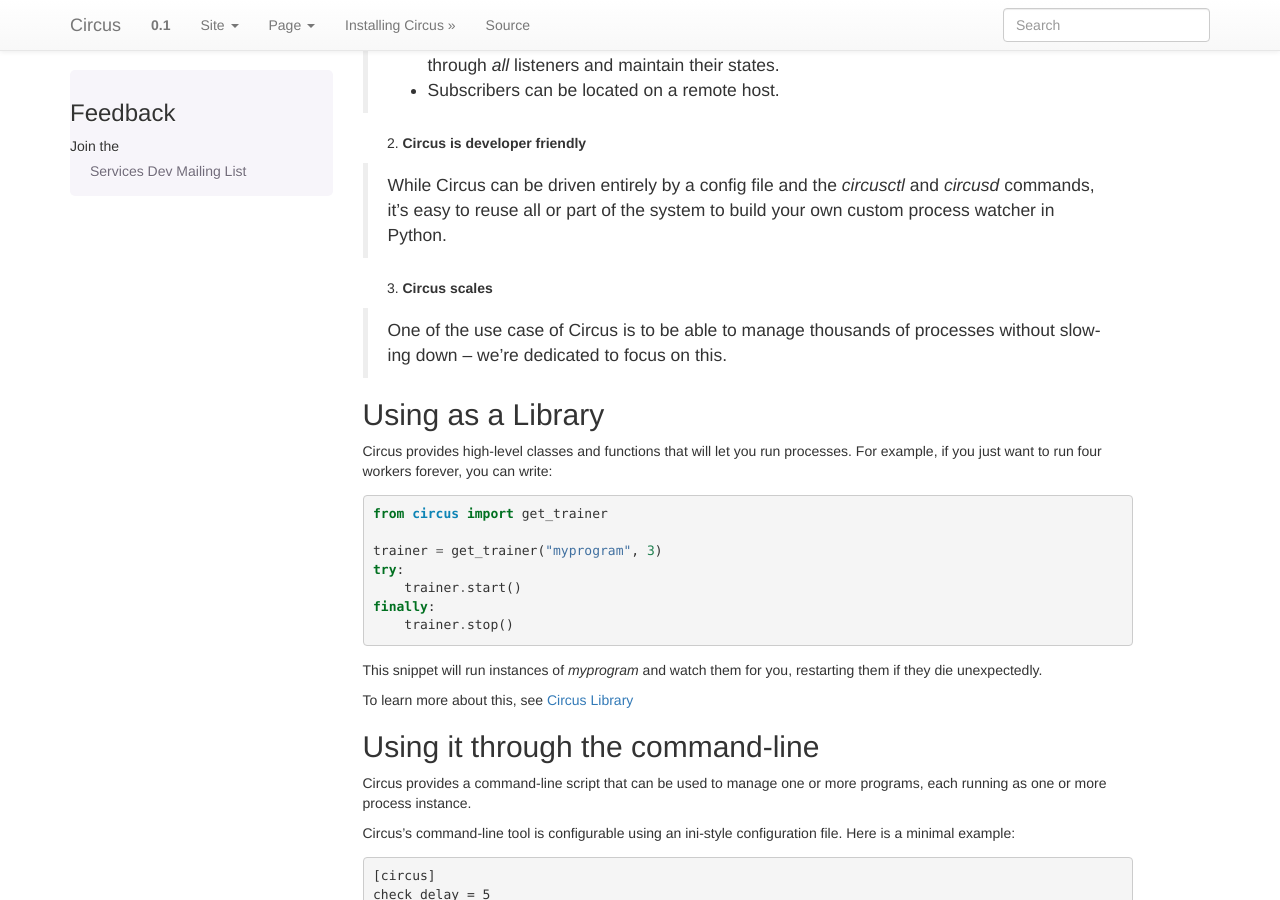
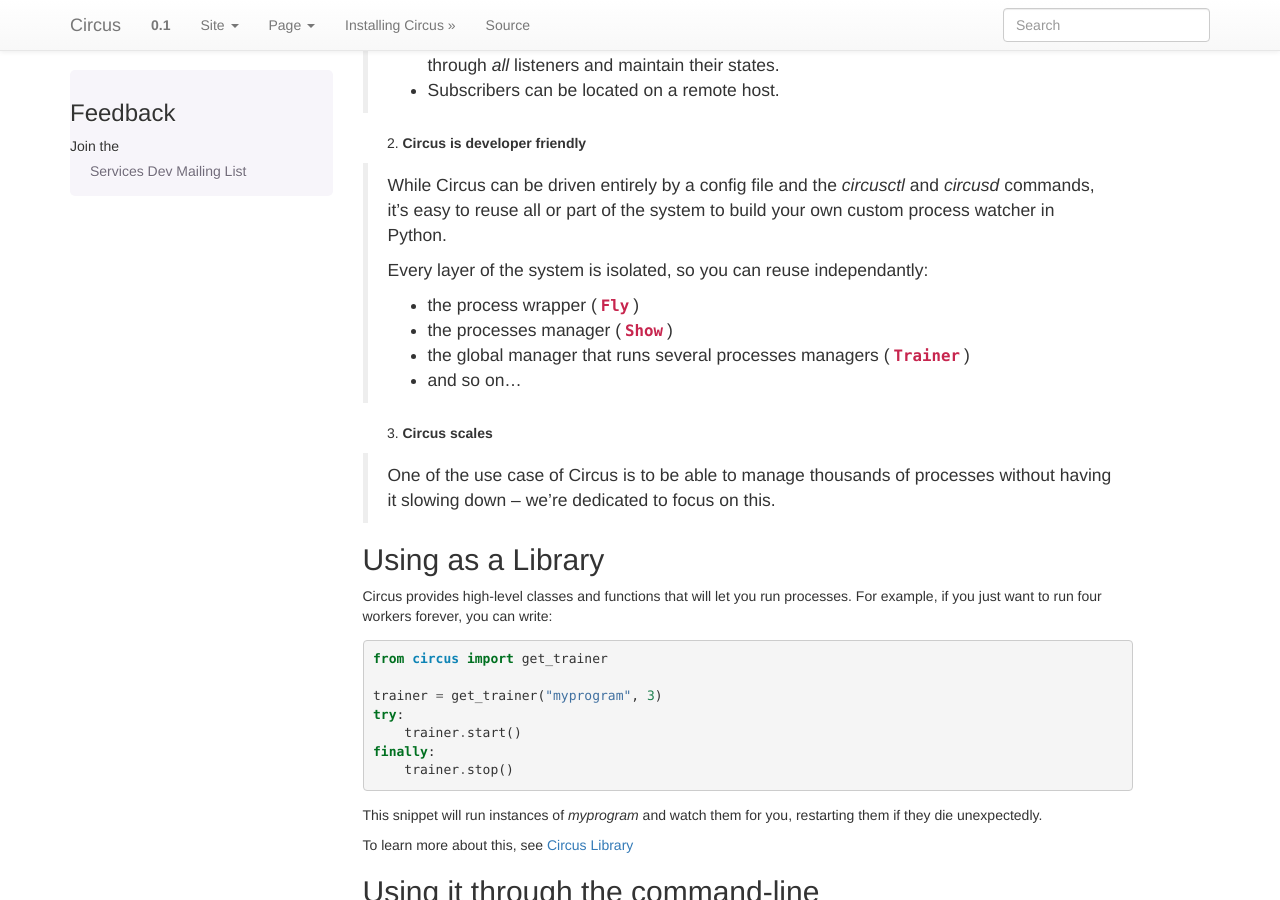
Before and after one commit to circus-tent/circus, a Sphinx documentation site: the page built from docs/source/index.rst, in a window 1280 px wide and 900 px high, scrolled down 490 px. Built offline with Sphinx 7.4.7, drawn with Linux system fonts in a browser that asks for light colours.

Commit message:
moar docs

```diff
--- a/docs/source/index.rst
+++ b/docs/source/index.rst
@@ -43,10 +43,19 @@
   *circusctl* and *circusd* commands, it's easy to reuse all or part of
   the system to build your own custom process watcher in Python.
 
+  Every layer of the system is isolated, so you can reuse independantly:
+
+  - the process wrapper (:class:`Fly`)
+  - the processes manager (:class:`Show`)
+  - the global manager that runs several processes managers (:class:`Trainer`)
+  - and so on...
+
+
 3. **Circus scales**
 
   One of the use case of Circus is to be able to manage thousands of
-  processes without slowing down -- we're dedicated to focus on this.
+  processes without having it slowing down -- we're dedicated to focus on
+  this.
 
 
 Using as a Library
```
